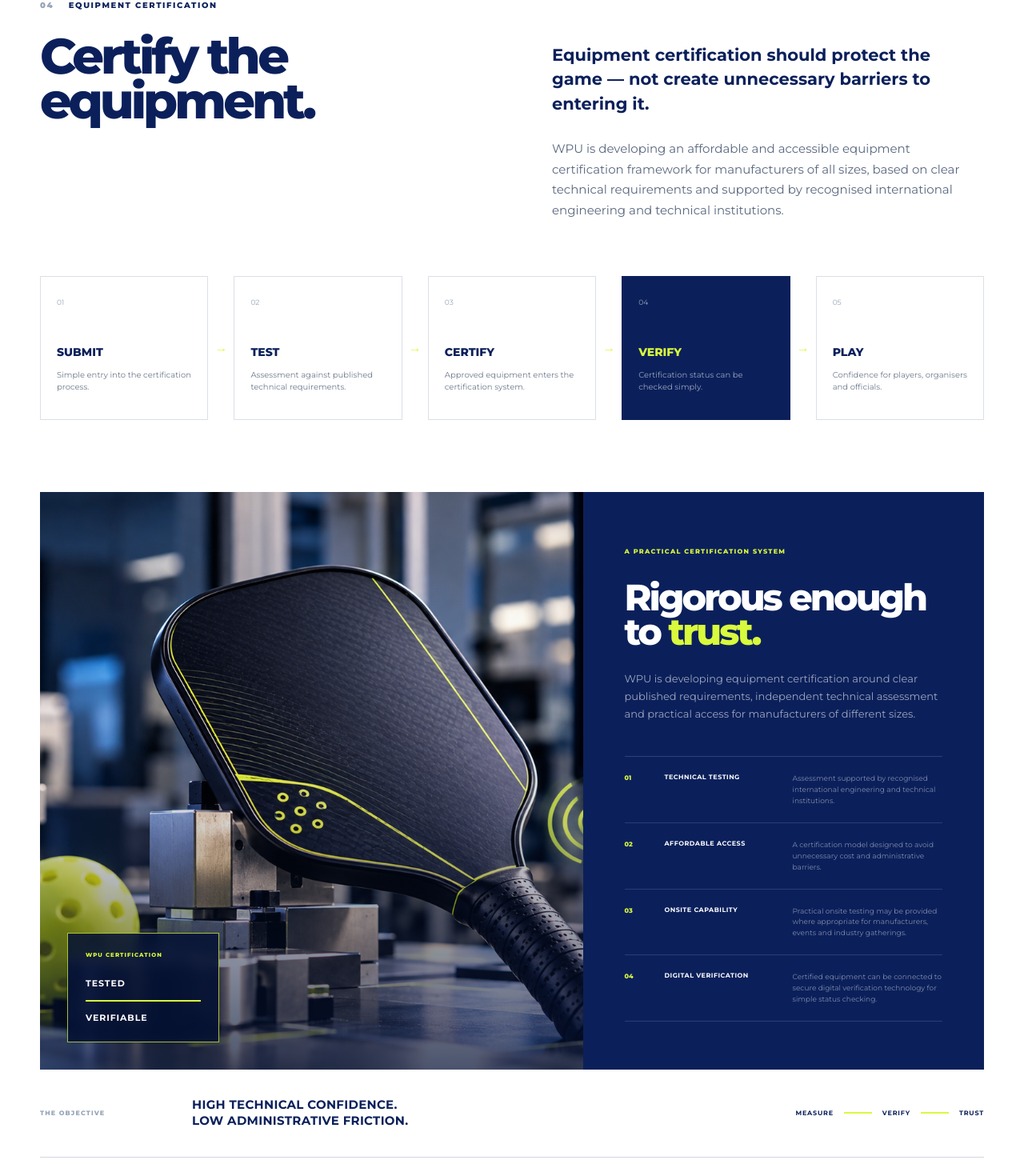
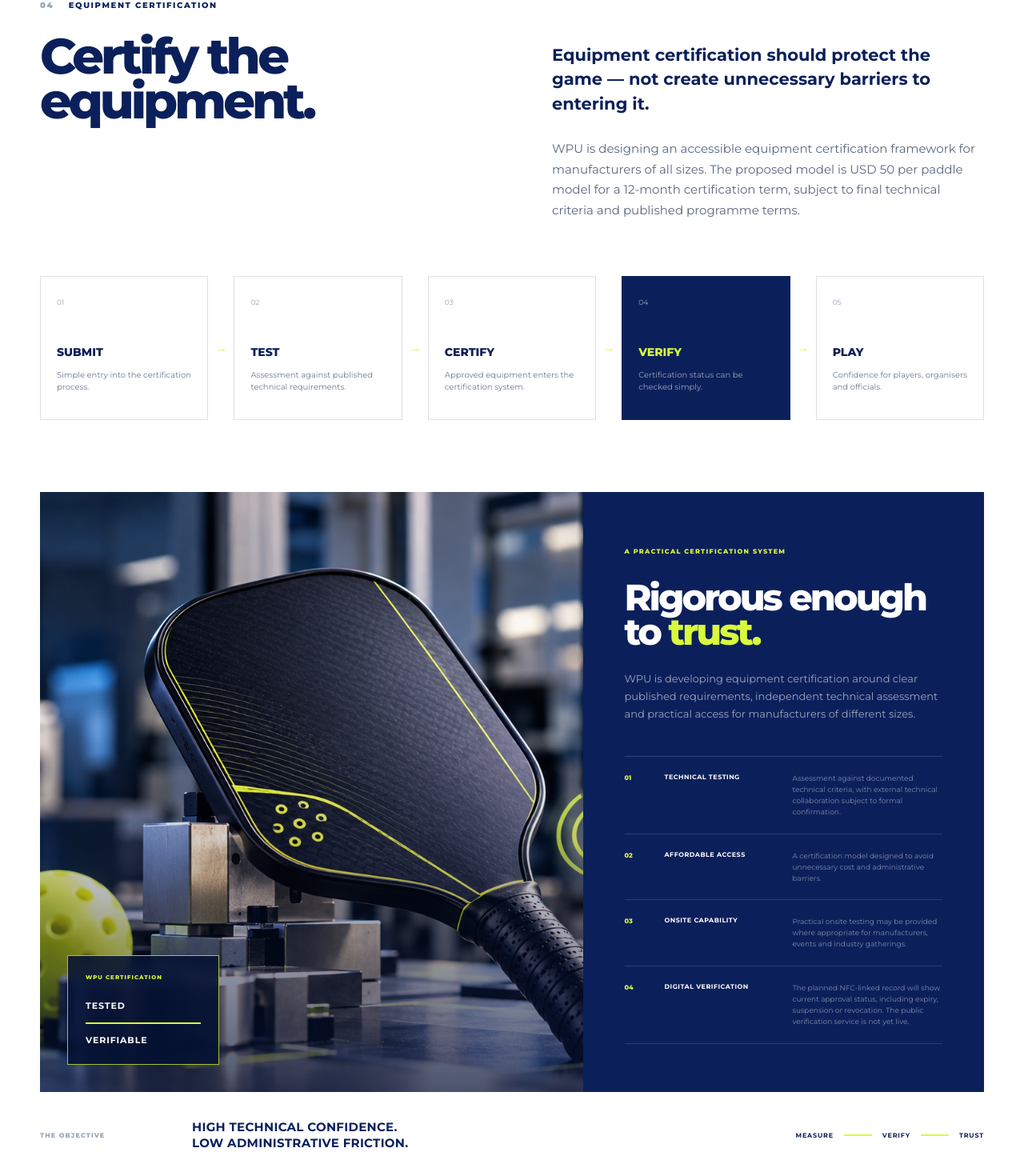
Before and after one commit to mightymaxworks/world-pickleball-union, a Next.js app: page /standards in a window 1280 px wide. Shown: the part 2348-3818 px from the top of the page at 80% size. Built offline with nearby package versions, Linux system fonts and the light colour scheme.

Commit message:
brand: align site copy and navigation with WPU identity and programme status

```diff
--- a/src/app/standards/page.tsx
+++ b/src/app/standards/page.tsx
@@ -205,10 +205,10 @@ export default function StandardsPage() {
               </strong>
 
               <p>
-                WPU is developing an affordable and accessible equipment
-                certification framework for manufacturers of all sizes, based on
-                clear technical requirements and supported by recognised
-                international engineering and technical institutions.
+                WPU is designing an accessible equipment certification framework
+                for manufacturers of all sizes. The proposed model is USD 50
+                per paddle model for a 12-month certification term, subject to
+                final technical criteria and published programme terms.
               </p>
             </div>
           </div>
@@ -291,8 +291,8 @@ export default function StandardsPage() {
                   <span>01</span>
                   <strong>TECHNICAL TESTING</strong>
                   <p>
-                    Assessment supported by recognised international engineering
-                    and technical institutions.
+                    Assessment against documented technical criteria, with external
+                    technical collaboration subject to formal confirmation.
                   </p>
                 </div>
 
@@ -318,8 +318,9 @@ export default function StandardsPage() {
                   <span>04</span>
                   <strong>DIGITAL VERIFICATION</strong>
                   <p>
-                    Certified equipment can be connected to secure digital
-                    verification technology for simple status checking.
+                    The planned NFC-linked record will show current approval status,
+                    including expiry, suspension or revocation. The public
+                    verification service is not yet live.
                   </p>
                 </div>
               </div>
```
